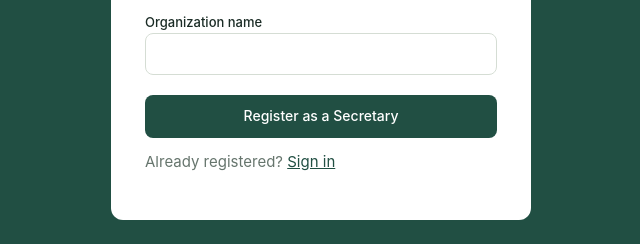
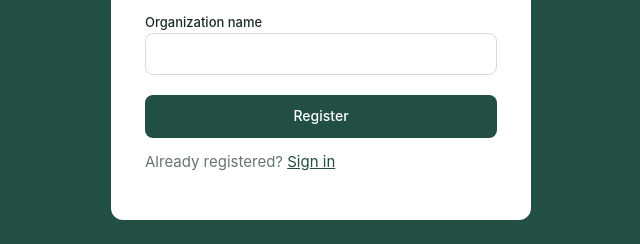
Before and after one commit to kinkaed/Duesdesk, a Django app: page /signup/ in a window 1280 px wide. Shown: the part 746-990 px from the top of the page, without its empty margins (319-959 px from the left). Run offline with Django 5.2, Linux system fonts and the light colour scheme; some libraries are stand-ins or nearby versions.

Commit message:
Simplify registration labels to Register

```diff
--- a/backend/templates/registration/login.html
+++ b/backend/templates/registration/login.html
@@ -1 +1 @@
-{% load static %}<!doctype html><html lang="en"><head><meta charset="utf-8"><meta name="viewport" content="width=device-width,initial-scale=1"><title>Sign in · Duesdesk</title><link rel="stylesheet" href="{% static 'app.css' %}"><link rel="icon" href="{% static 'favicon.svg' %}"></head><body class="login-page"><section class="login-card">{% include "branding.html" %}<a class="brand" href="/"><span class="brand-icon">d.</span> duesdesk.</a><span class="eyebrow">FINANCIAL SECRETARY</span><h1>Welcome back.</h1><p>Members, payments and a clearer picture of your dues.</p><form method="post">{% csrf_token %}{% if form.errors %}<p class="error">The username or password is incorrect. Please try again.</p>{% endif %}<label>Username<input name="username" autocomplete="username" required autofocus></label><label>Password<input name="password" type="password" autocomplete="current-password" required></label><button class="button primary" type="submit" data-busy="Signing in…">Sign in →</button></form><p><a href="/account/reset/">Forgot your password?</a></p><p>Need an account? <a href="{% url 'signup' %}">Register as a Secretary</a></p><p class="small muted">{% if demo_mode %}Local test workspace{% else %}Secretary workspace · Financial dues management{% endif %}</p></section><script src="{% static 'auth-ui.js' %}" defer></script></body></html>
+{% load static %}<!doctype html><html lang="en"><head><meta charset="utf-8"><meta name="viewport" content="width=device-width,initial-scale=1"><title>Sign in · Duesdesk</title><link rel="stylesheet" href="{% static 'app.css' %}"><link rel="icon" href="{% static 'favicon.svg' %}"></head><body class="login-page"><section class="login-card">{% include "branding.html" %}<a class="brand" href="/"><span class="brand-icon">d.</span> duesdesk.</a><span class="eyebrow">FINANCIAL SECRETARY</span><h1>Welcome back.</h1><p>Members, payments and a clearer picture of your dues.</p><form method="post">{% csrf_token %}{% if form.errors %}<p class="error">The username or password is incorrect. Please try again.</p>{% endif %}<label>Username<input name="username" autocomplete="username" required autofocus></label><label>Password<input name="password" type="password" autocomplete="current-password" required></label><button class="button primary" type="submit" data-busy="Signing in…">Sign in →</button></form><p><a href="/account/reset/">Forgot your password?</a></p><p>Need an account? <a href="{% url 'signup' %}">Register</a></p><p class="small muted">{% if demo_mode %}Local test workspace{% else %}Secretary workspace · Financial dues management{% endif %}</p></section><script src="{% static 'auth-ui.js' %}" defer></script></body></html>
--- a/backend/templates/registration/signup.html
+++ b/backend/templates/registration/signup.html
@@ -23,7 +23,7 @@
 {% if not invite %}
 <label>Organization name<input name="organization_name" maxlength="120" value="{{ organization_name }}" required></label>
 {% endif %}
-<button class="button primary" type="submit" data-busy="Creating account.">Register as a Secretary</button>
+<button class="button primary" type="submit" data-busy="Creating account.">Register</button>
 </form>
 
 <p>Already registered? <a href="/login/">Sign in</a></p>
```
